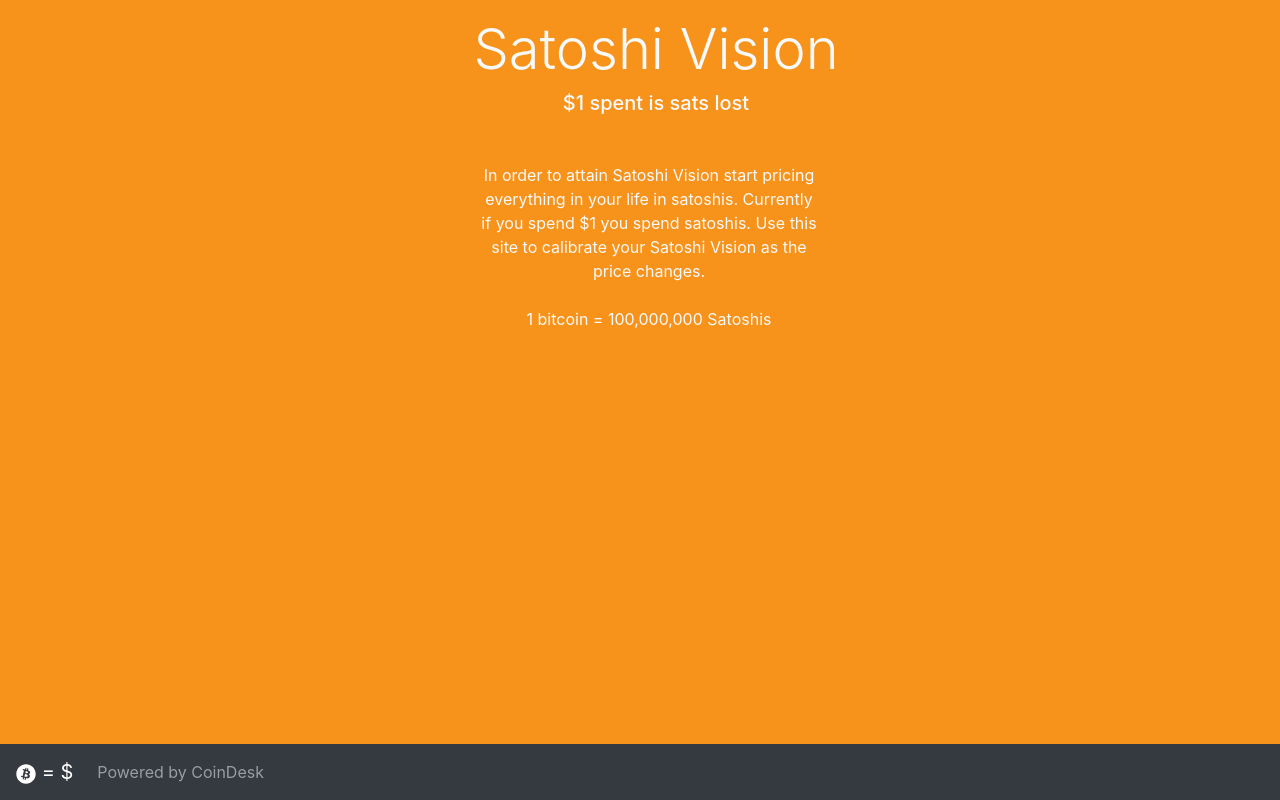
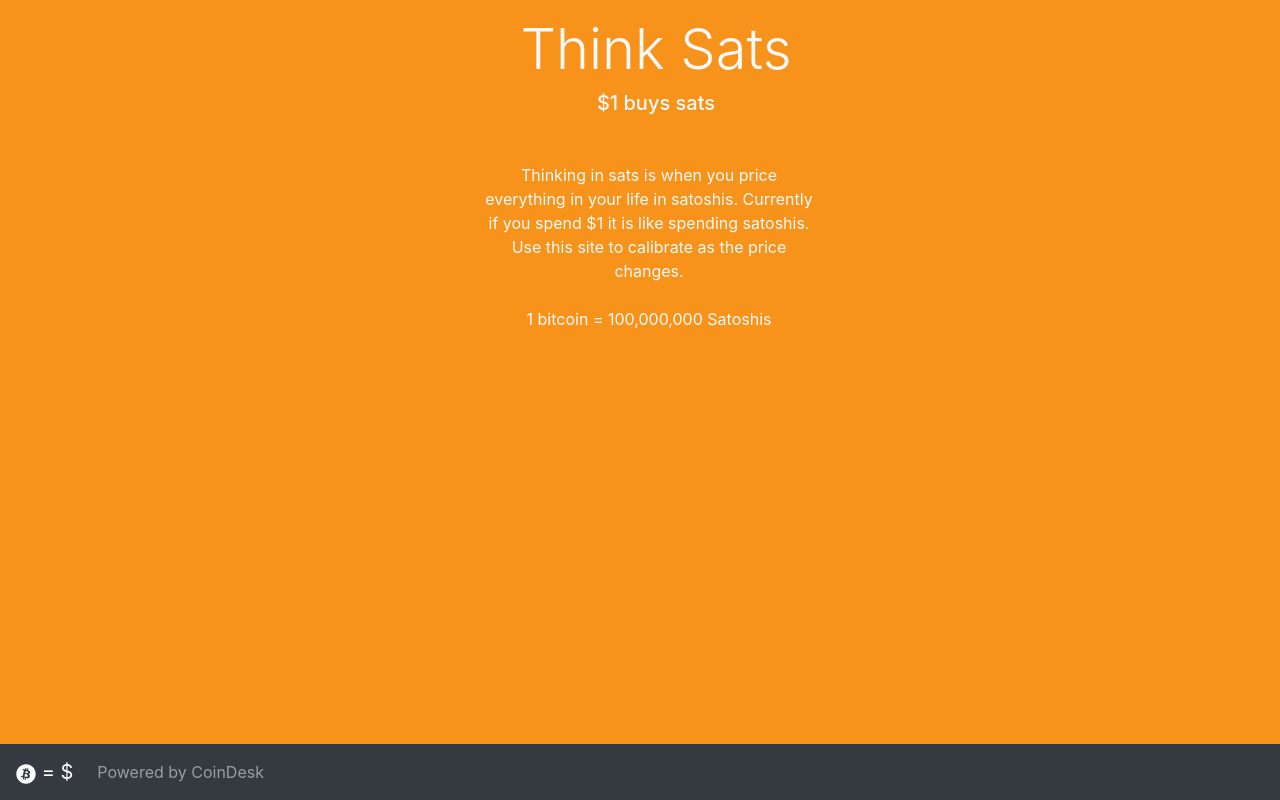
Before and after one commit to elocremarc/think-sats, a React (Create React App) app: page / in a window 1280 px wide. Built offline with nearby package versions, Linux system fonts and the light colour scheme; no server answers.

Commit message:
changed name to think sats

```diff
--- a/src/BtcPrice.js
+++ b/src/BtcPrice.js
@@ -37,18 +37,18 @@ const BtcPrice = () => {
         <div class="container vh-100 ">
           <div class="row">
             <div class="col-12 m-3 text-center text-light ">
-              <h1 class="display-4">Satoshi Vision</h1>
+              <h1 class="display-4">Think Sats</h1>
               <h1></h1>
-              <h5 class="m-2">$1 spent is {priceSats} sats lost</h5>
+              <h5 class="m-2">$1 buys {priceSats} sats</h5>
             </div>
             <div class="row col-12">
               <div class="col-sm-4"></div>
               <div class="col-sm-4 text-light text-center m-4 ">
                 <div class="p">
-                  In order to attain Satoshi Vision start pricing everything in
-                  your life in satoshis. Currently if you spend $1 you spend{" "}
-                  {priceSats} satoshis. Use this site to calibrate your Satoshi
-                  Vision as the price changes.
+                  Thinking in sats is when you price everything in your life in
+                  satoshis. Currently if you spend $1 it is like spending{" "}
+                  {priceSats} satoshis. Use this site to calibrate as the price
+                  changes.
                 </div>
                 <br></br>
                 <div class="p">1 bitcoin = 100,000,000 Satoshis</div>
```
